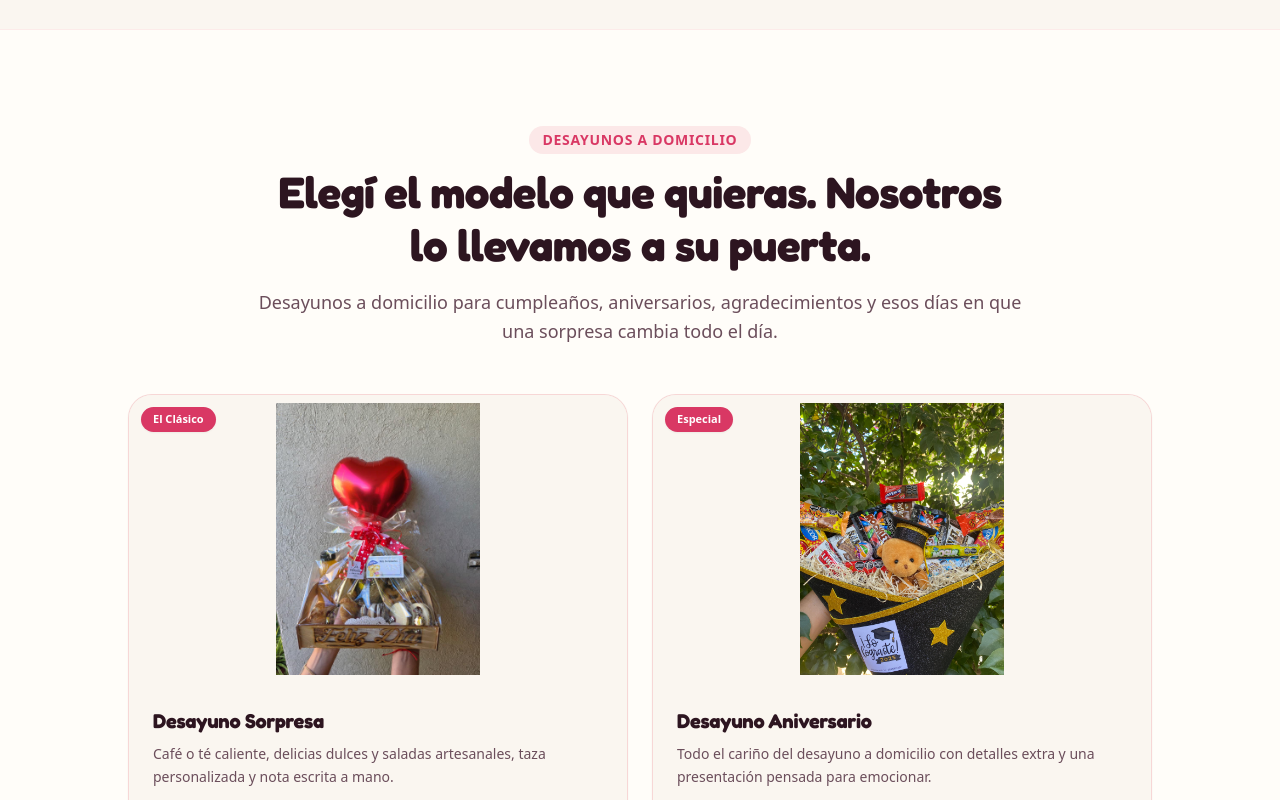
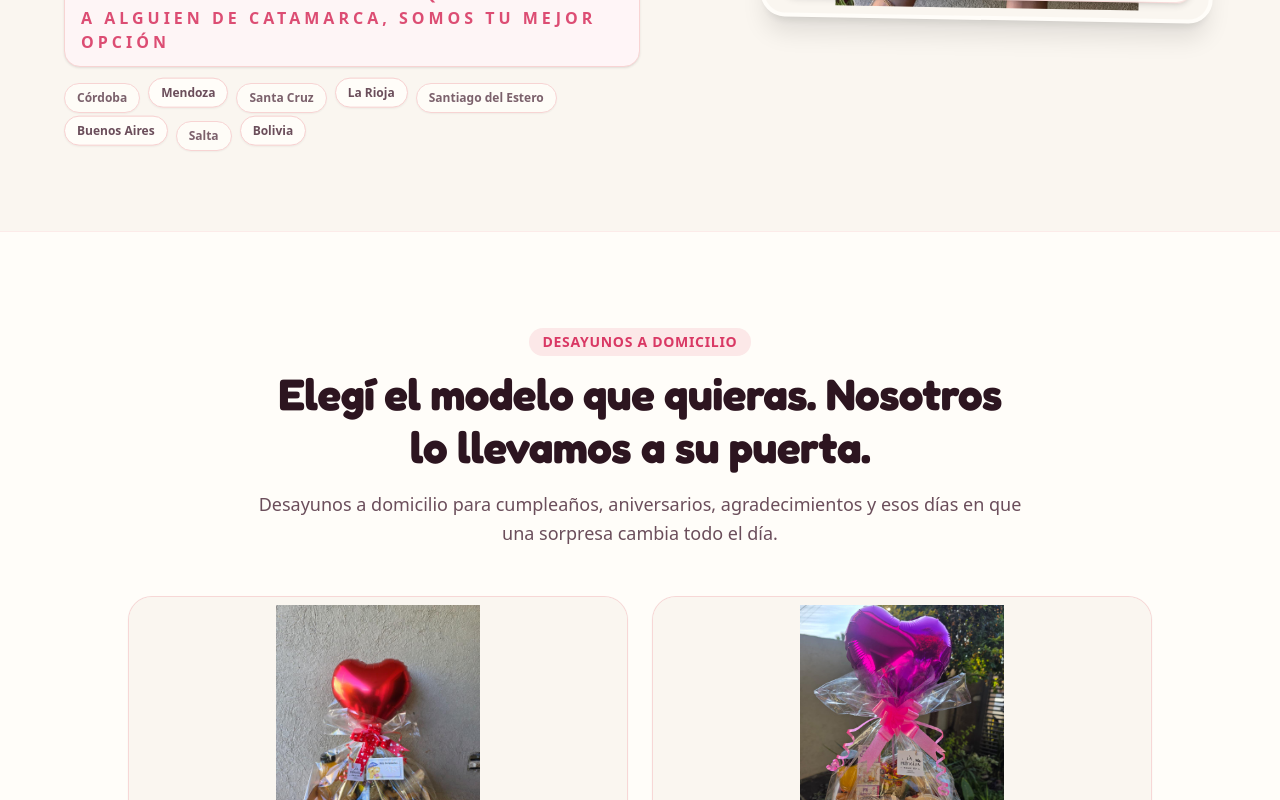
Before and after one commit to Ubarrionuevo/proyecto1, a Next.js app: page / in a window 1280 px wide. Shown: the part 700-1500 px from the top of the page. Built offline with nearby package versions, Linux system fonts and the light colour scheme.

Commit message:
update-2

```diff
--- a/src/components/AdditionalGifts.tsx
+++ b/src/components/AdditionalGifts.tsx
@@ -31,17 +31,23 @@ export default function AdditionalGifts() {
               key={product.id}
               className="bg-[#FFFDF9] rounded-3xl overflow-hidden border border-[#F7D0D0]/80 shadow-xs hover:shadow-md transition-all duration-300 flex flex-col"
             >
-              {/* Product Image */}
+              {/* Product Media */}
               <div className="relative h-52 overflow-hidden bg-[#FFFDF9]">
-                <img
-                  src={product.images[0]}
-                  alt={product.name}
-                  className="w-full h-full object-contain p-2"
-                />
-                {product.badge && (
-                  <span className="absolute top-3 left-3 bg-[#D93864] text-white text-[11px] font-bold px-3 py-1 rounded-full shadow-xs">
-                    {product.badge}
-                  </span>
+                {product.video ? (
+                  <video
+                    src={product.video}
+                    className="w-full h-full object-contain p-2"
+                    autoPlay
+                    muted
+                    loop
+                    playsInline
+                  />
+                ) : (
+                  <img
+                    src={product.images[0]}
+                    alt={product.name}
+                    className="w-full h-full object-contain p-2"
+                  />
                 )}
               </div>
 
--- a/src/components/Hero.tsx
+++ b/src/components/Hero.tsx
@@ -57,6 +57,22 @@ export default function Hero() {
               </span>
             </div>
 
+            <div className="mt-5 w-full max-w-xl">
+              <p className="mb-4 rounded-2xl border border-[#F7D0D0] bg-[#FFF5F7] px-4 py-3 text-center text-sm font-bold uppercase tracking-[0.25em] text-[#D93864] shadow-sm lg:text-left lg:text-base motion-safe:animate-pulse">
+                Si sos de otra provincia y querés regalar a alguien de Catamarca, somos tu mejor opción
+              </p>
+              <div className="flex flex-wrap items-center justify-center lg:justify-start gap-2">
+                {['Córdoba', 'Mendoza', 'Santa Cruz', 'La Rioja', 'Santiago del Estero', 'Buenos Aires', 'Salta', 'Bolivia'].map((place, index) => (
+                  <span
+                    key={place}
+                    className={`inline-flex items-center rounded-full border border-[#F7D0D0] bg-[#FFFDF9] px-3 py-1.5 text-xs font-semibold text-[#6B4E5B] shadow-xs ${index % 2 === 0 ? 'motion-safe:animate-pulse' : 'motion-safe:animate-bounce'}`}
+                  >
+                    {place}
+                  </span>
+                ))}
+              </div>
+            </div>
+
           </div>
 
           {/* Right Column: Protagonist Real Delivery Photo */}
--- a/src/components/SolutionSection.tsx
+++ b/src/components/SolutionSection.tsx
@@ -38,11 +38,6 @@ export default function SolutionSection() {
                   alt={model.name}
                   className="w-full h-full object-contain p-2"
                 />
-                {model.badge && (
-                  <span className="absolute top-3 left-3 bg-[#D93864] text-white text-[11px] font-bold px-3 py-1 rounded-full shadow-xs">
-                    {model.badge}
-                  </span>
-                )}
               </div>
 
               {/* Details */}
--- a/src/lib/products.ts
+++ b/src/lib/products.ts
@@ -54,49 +54,53 @@ export const clientPhotos = [
 ];
 
 // Producto Secundario: Ramos de Golosinas
-export const ramosProducts = [
+export const ramosProducts: Array<{
+  id: string;
+  images: string[];
+  video?: string;
+  name: string;
+  description: string;
+  price: string;
+}> = [
   {
     id: "ramo-clasico",
-    images: ["/RamoMundialista.jpeg"],
+    images: ["/ramos.golosinas.jpg"],
     name: "Ramo Clásico de Golosinas",
-    badge: "El Favorito",
-    description: "Más de 20 golosinas y chocolates seleccionados, armados con envoltorio de lujo y dedicado a medida.",
+    description: "Un ramo clásico con golosinas irresistibles y un diseño elegante.",
     price: "$21.000"
   },
+
   {
+    id: "ramo-chocolates",
+    images: ["/ramos.golosinas.definitivo.jpeg"],
+    video: "/WhatsApp Video 2026-06-28 at 8.47.33 PM.mp4",
+    name: "Ramo de Chocolates",
+    description: "Un gesto elegante con chocolates que enamoran desde el primer vistazo.",
+    price: "$24.000"
+  },
+   {
     id: "ramo-oso",
     images: ["/ramooso.png"],
     name: "Ramo con Oso de Peluche",
-    badge: "Incluye Peluche",
-    description: "El ramo ideal para abrazar dos veces: golosinas riquísimas acompañadas de un peluche tierno.",
-    price: "$22.000"
+    description: "Una combinación tierna y dulce con peluche incluido.",
+    price: "$26.000"
   },
-  {
-    id: "ramo-chocolates",
-    images: ["/ramos.golosinas.definitivo.jpeg"],
-    name: "Ramo de Chocolates",
-    badge: "Edición Especial",
-    description: "Chocolates de primeras marcas presentados en un ramo que se roba todas las miradas.",
-    price: "$23.000"
-  }
 ];
 
 // Modelos de Desayuno a Domicilio
 export const desayunoModels = [
   {
     id: "desayuno-sorpresa",
-    name: "Desayuno Sorpresa",
-    price: "$40.000",
-    badge: "El Clásico",
-    description: "Café o té caliente, delicias dulces y saladas artesanales, taza personalizada y nota escrita a mano.",
+    name: "Desayuno Caja de Madera",
+    price: "$39.000",
+    description: "Una sorpresa cálida y elegante, pensada para regalar en cualquier ocasión.",
     image: "/desayuno.jpeg"
   },
   {
     id: "desayuno-aniversario",
-    name: "Desayuno Aniversario",
-    price: "$40.000",
-    badge: "Especial",
-    description: "Todo el cariño del desayuno a domicilio con detalles extra y una presentación pensada para emocionar.",
-    image: "/WhatsApp Image 2025-11-29 at 21.17.56 (1).jpeg"
+    name: "Desayuno Caja de Cartón",
+    price: "$36.000",
+    description: "Un detalle especial con presentación premium y un toque inolvidable.",
+    image: "/desayunocajacarton.jpeg"
   }
 ];
```
Also changed, not shown: public/desayunocajacarton.jpeg (added), 1 other file (tests, documents, lock files or other folders).
